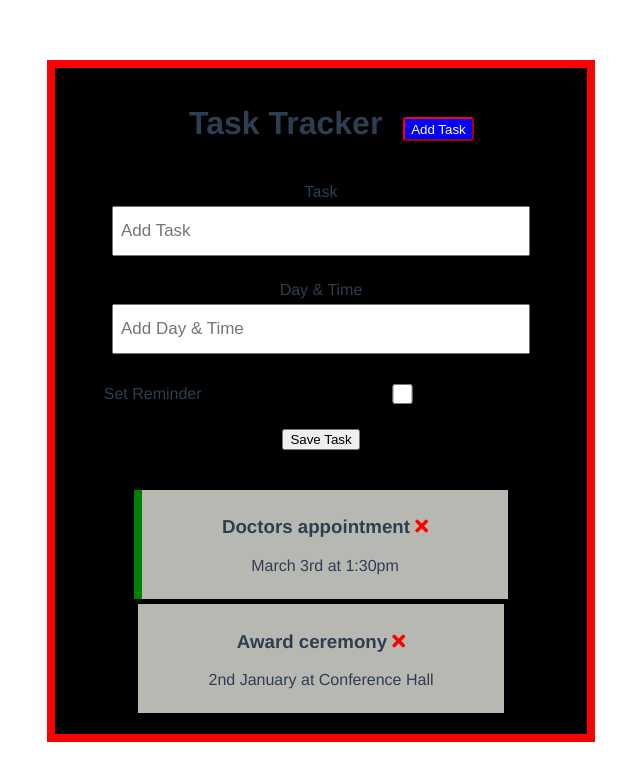
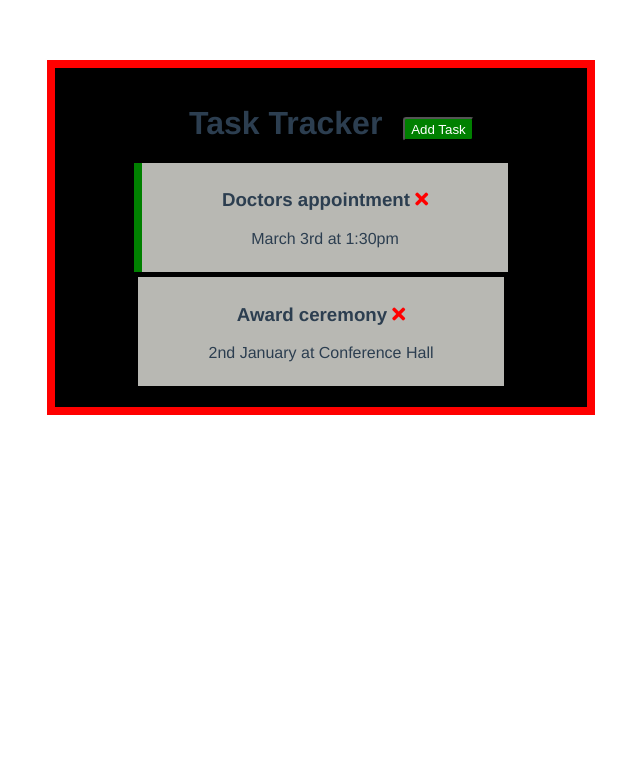
Before and after one commit to Yuvraj883/Task-Manager, a Vue app: page / in a window 1280 px wide. Shown: the top 780 px of the page, without its empty margins (319-959 px from the left). Built offline with nearby package versions, Linux system fonts and the light colour scheme.

Commit message:
Added AddTask

```diff
--- a/src/App.vue
+++ b/src/App.vue
@@ -1,9 +1,9 @@
 <template>
 <div class="container">
-  <Header msg="Task Tracker" />
-
-  <AddTask/>
-
+  <Header @btn-clicked="toggleAddTask" msg="Task Tracker" :updateButton="showAddTask"/>
+  <div v-if="showAddTask">
+  <AddTask @add-task="addTask"/>
+  </div>
   <Tasks @toggle-reminder="toggleReminder" @deleteTask="deleteTask" :tasks="tasks"/>
 
   </div>
@@ -24,10 +24,17 @@ export default {
   },
   data(){
     return {
-      tasks:[]
+      tasks:[],
+      showAddTask:false
     }
   },
   methods:{
+    toggleAddTask(){
+      this.showAddTask=!this.showAddTask
+    },
+    addTask(newTask){
+      this.tasks= [...this.tasks, newTask]
+    },
     deleteTask(id){
     if(confirm('Are you sure? ')){
       this.tasks = this.tasks.filter((task)=>task.id!==id)
--- a/src/components/AddTask.vue
+++ b/src/components/AddTask.vue
@@ -40,7 +40,7 @@ export default {
         return
       }
       const newTask = {
-        // id: Math.floor(Math.random() * 100000),
+       id: Math.floor(Math.random() * 100000),
         text: this.text,
         day: this.day,
         reminder: this.reminder,
--- a/src/components/Button.vue
+++ b/src/components/Button.vue
@@ -1,5 +1,5 @@
 <template>
-    <button @click="onClick()" style="{background:color">{{text}}</button>
+    <button @click="onClick()" :style="{ background : color}">{{text}}</button>
 </template>
 <script>
 export default{
@@ -11,22 +11,23 @@ export default{
         },
         color:{
             type:String,
+        },
 
-        }
+
     },
     methods:{
         onClick(){
-            alert("button clicked");
+            this.$emit('btn-clicked')
         }
     }
 }
 </script>
 <style scoped>
 button{
-    background-color: blue;
+    background: white;
     border-radius: .2rem;
-    border-color: red;
-    color:white;
+    border-color: black;
+    color:#fff;
     height:1.5rem;
 
 }
--- a/src/components/Header.vue
+++ b/src/components/Header.vue
@@ -1,6 +1,9 @@
 <template>
     <h1>{{msg}}</h1>
-    <Button button="Button"/>
+    <Button
+    :text="updateButton?'Close':'Add Task'"
+    :color="updateButton?'red':'green'"
+    @btn-clicked="$emit('btn-clicked')" button="Button"/>
 
 </template>
 <script>
@@ -12,6 +15,9 @@ export default{
         msg:{
             type:String,
             default: 'Task Tracker'
+        },
+        updateButton:{
+            type:Boolean
         }
     },
     components: {
```
